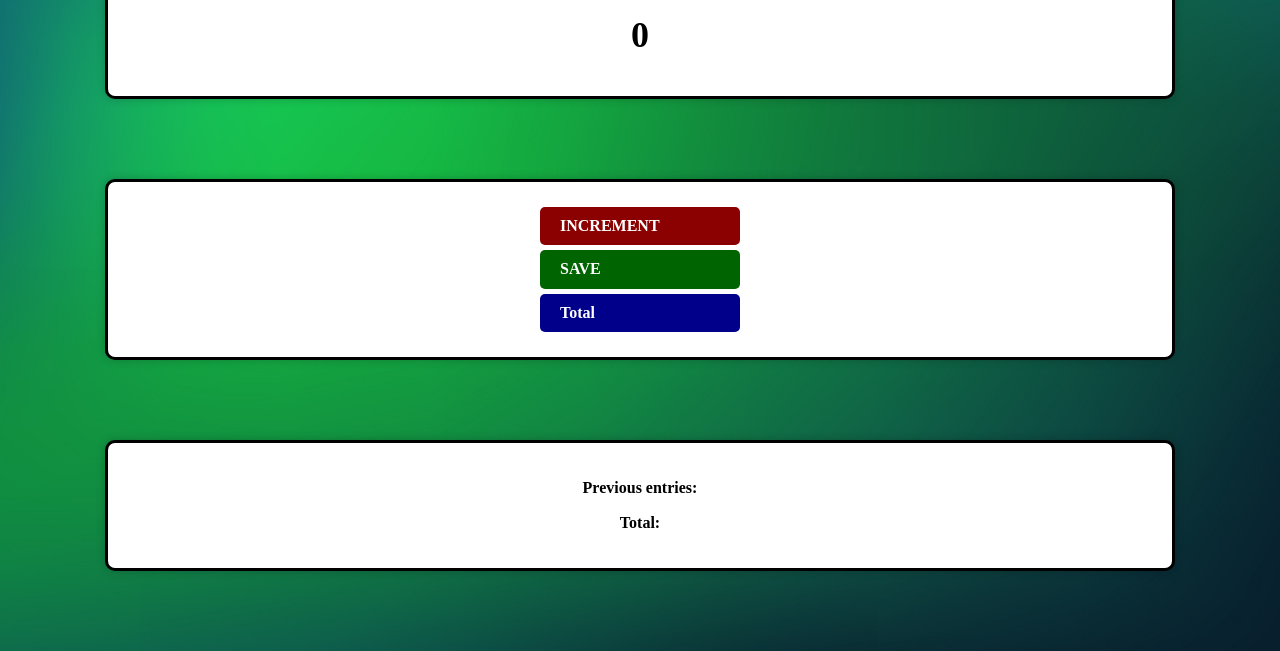
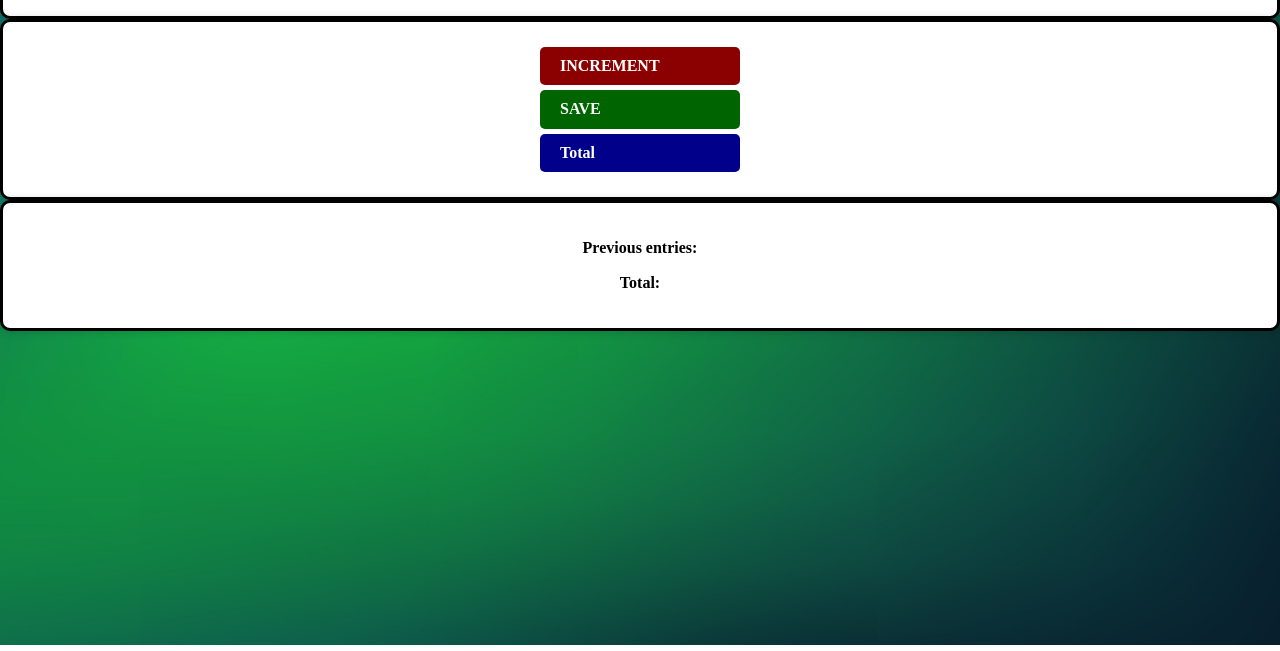
Before and after one commit to Balaji340/Count-WebApp, a plain HTML site: page index.html in a window 1280 px wide. Shown: the part 155-806 px from the top of the page. Drawn offline with nearby package versions, Linux system fonts and the light colour scheme.

Commit message:
Update index.css

```diff
--- a/index.css
+++ b/index.css
@@ -10,8 +10,9 @@ body {
 
 .container {
     background: white;
-    max-width: 80%;
-    margin: 80px auto;
+    height: auto;
+    with: 50px;
+    margin: auto;
     padding: 20px;
     border: 3px solid black;
     border-radius: 10px;
```
